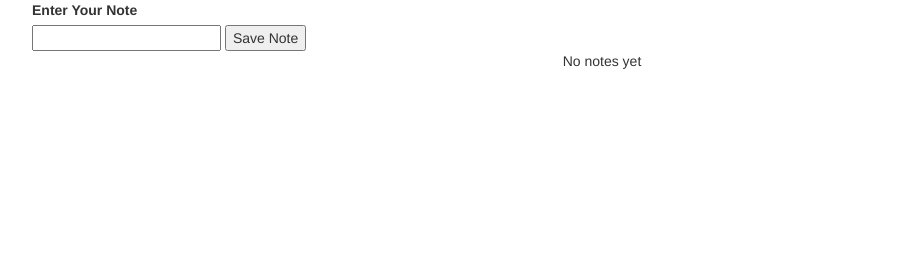
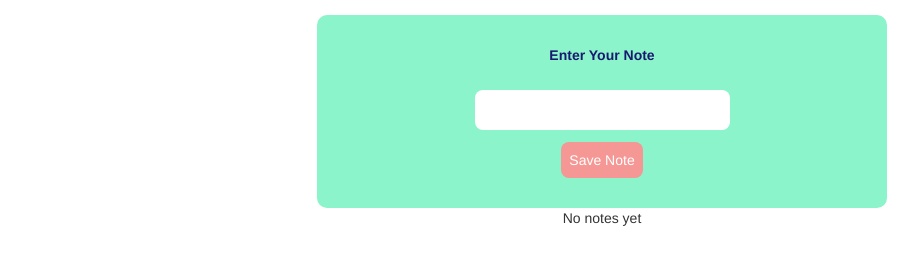
Before and after one commit to geicibarham/note-taker, a plain HTML site: page index.html in a window 1280 px wide. Shown: the whole page, without its empty margins (38-956 px from the left). Drawn offline with nearby package versions, Linux system fonts and the light colour scheme.

Commit message:
adding styles

```diff
--- a/assets/css/style.css
+++ b/assets/css/style.css
@@ -20,6 +20,7 @@
   display: grid;
   grid-template-columns: 3fr 1fr;
   justify-content: space-around;
+  margin-top: 20px;
 }
 .class1 {
   background-color: #c45cb9;
@@ -67,3 +68,45 @@
   align-items: center;
   gap: 20px;
 }
+
+
+form{
+  display: flex;
+  justify-content: center;
+  padding:30px;
+  flex-direction: column;
+  background-color: #8bf4ca;
+  width: 50%;
+  margin:auto;
+  border-radius: 10px;
+  margin-top: 15px;
+  align-items: center;
+
+}
+
+
+#form input{
+  width: 50%;
+  padding:10px;
+  border-radius: 8px;
+  border:none;
+
+}
+
+#form label {
+  color:midnightblue;
+}
+
+#form input:focus{
+  outline:solid 3px #f59794;
+  border-radius: 8px;
+}
+#form button{
+  width: fit-content;
+  border:none;
+  padding:8px;
+  border-radius: 8px;
+  margin-top: 12px;
+  background-color: #f59794;
+  color:white;
+}
```
